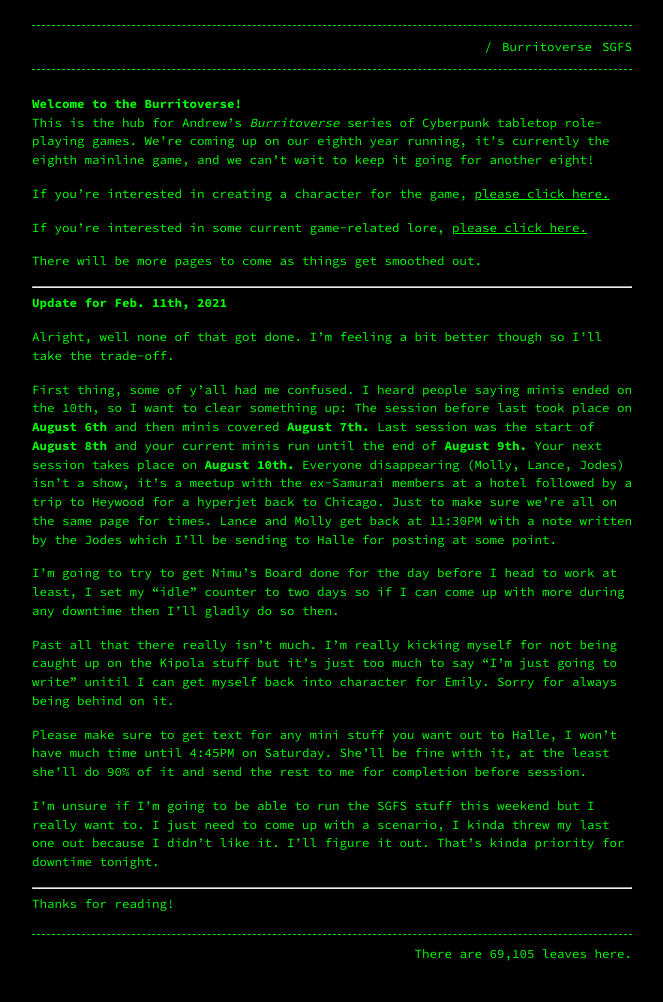
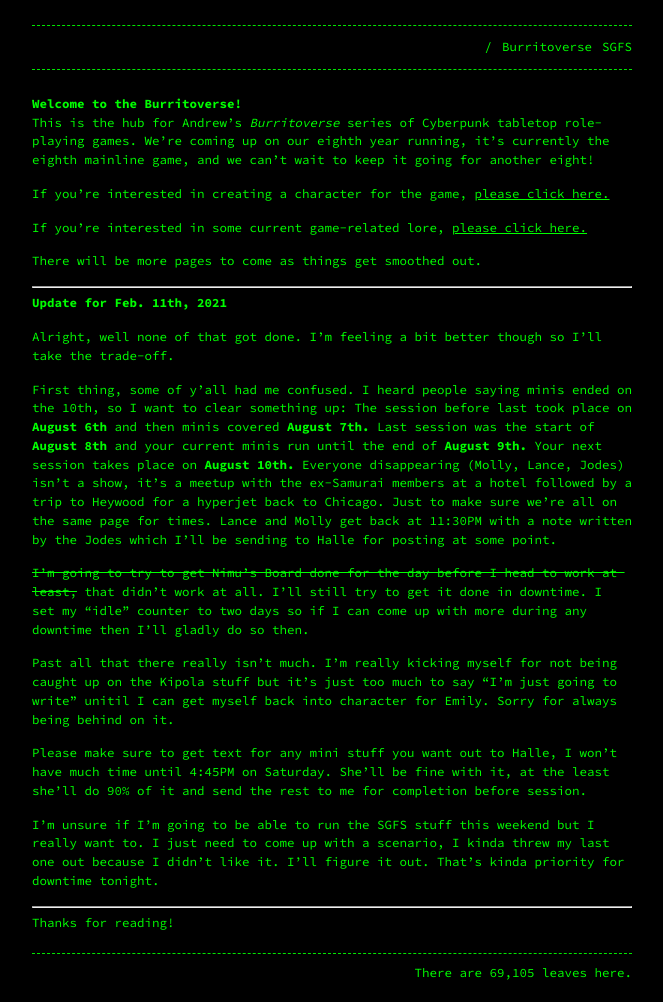
Before and after one commit to Terwilliger69105/69105.github.io, a Jekyll site: the page built from burritoverse.md, in a window 1280 px wide. Shown: the whole page, without its empty margins (308-971 px from the left). Built offline with Jekyll 4.4.1, drawn with Linux system fonts in a browser that asks for light colours; our own code applies the rules of GitHub Pages for plain Markdown files.

Commit message:
Update burritoverse.md

```diff
--- a/burritoverse.md
+++ b/burritoverse.md
@@ -21,7 +21,7 @@ Alright, well none of that got done. I'm feeling a bit better though so I'll tak
 
 First thing, some of y'all had me confused. I heard people saying minis ended on the 10th, so I want to clear something up: The session before last took place on **August 6th** and then minis covered **August 7th.** Last session was the start of **August 8th** and your current minis run until the end of **August 9th.** Your next session takes place on **August 10th.** Everyone disappearing (Molly, Lance, Jodes) isn't a show, it's a meetup with the ex-Samurai members at a hotel followed by a trip to Heywood for a hyperjet back to Chicago. Just to make sure we're all on the same page for times. Lance and Molly get back at 11:30PM with a note written by the Jodes which I'll be sending to Halle for posting at some point.
 
-I'm going to try to get Nimu's Board done for the day before I head to work at least, I set my "idle" counter to two days so if I can come up with more during any downtime then I'll gladly do so then.
+~~I'm going to try to get Nimu's Board done for the day before I head to work at least,~~ that didn't work at all. I'll still try to get it done in downtime. I set my "idle" counter to two days so if I can come up with more during any downtime then I'll gladly do so then.
 
 Past all that there really isn't much. I'm really kicking myself for not being caught up on the Kipola stuff but it's just too much to say "I'm just going to write" unitil I can get myself back into character for Emily. Sorry for always being behind on it.
 
```
